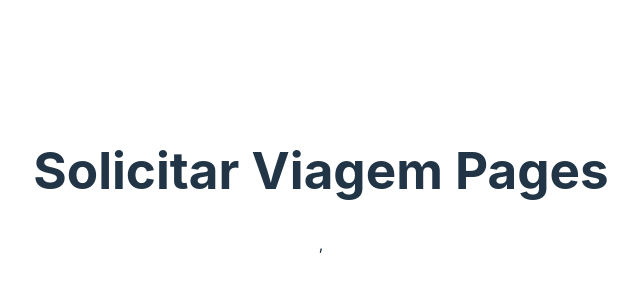
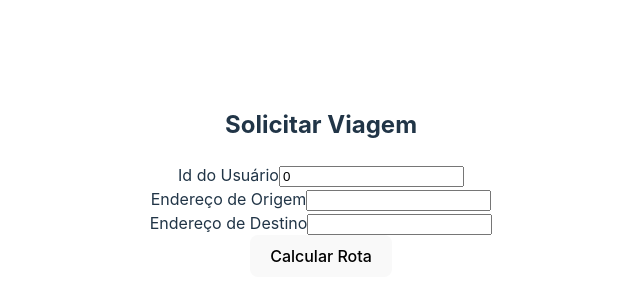
Before and after one commit to VictorLeichsenring/shopper-teste-tecnico, a React (Vite) app in the folder frontend/: page / in a window 1280 px wide. Shown: the part 218-518 px from the top of the page, without its empty margins (319-959 px from the left). Built offline with nearby package versions, Linux system fonts and the light colour scheme.

Commit message:
pagina solicitar viagem funcionando

```diff
--- /dev/null
+++ b/frontend/src/context/EstimateRideContext.ts
@@ -0,0 +1,7 @@
+import { createContext } from "react";
+import { EstimateRideContextType } from "../types/RideContextType";
+
+
+const EstimateRideContext = createContext({} as EstimateRideContextType);
+
+export default EstimateRideContext;
--- /dev/null
+++ b/frontend/src/context/EstimateRideProvider.tsx
@@ -0,0 +1,43 @@
+import { useCallback, useState } from "react";
+import { EstimateRideType } from "../types/EstimateRideType";
+import { useNavigate } from "react-router-dom";
+import shopperApi from "../utils/fetch";
+import EstimateRideContext from "./EstimateRideContext";
+
+function EstimateRideProvider({ children }: {children: React.ReactNode}) {
+  const[estimateRide, setEstimateRide] = useState<EstimateRideType | null>(null);
+  const [error, setError] = useState<string | null>(null);
+  const [loading, setLoading] = useState<boolean>(false);
+
+  const navigate = useNavigate();
+
+  const estimateRideApi = useCallback(
+    async (customerId: string, origin : string, destination: string) => {
+      setLoading(true);
+      setError(null);
+
+      try {
+        const response = await shopperApi('POST', '/ride/estimate', {
+          customer_id:customerId,
+          origin,
+          destination});
+        const data: EstimateRideType = response.data;
+        setEstimateRide(data);
+        navigate('opcoes');
+      } catch (error) {
+        console.error("Erro ao solicitar estimativa de viagem:", error);
+        setError("Erro ao solicitar estimativa de viagem. Tente novamente.");
+      } finally {
+        setLoading(false);
+      }
+  }, [navigate]);
+  return (
+    <EstimateRideContext.Provider value={{ estimateRide, estimateRideApi, error, loading }}>
+      {children}
+    </EstimateRideContext.Provider>
+  );
+}
+
+
+
+export default EstimateRideProvider;
--- a/frontend/src/main.tsx
+++ b/frontend/src/main.tsx
@@ -3,11 +3,14 @@ import { createRoot } from 'react-dom/client'
 import './index.css'
 import App from './App.tsx'
 import { BrowserRouter } from 'react-router-dom'
+import EstimateRideProvider from './context/EstimateRideProvider.tsx'
 
 createRoot(document.getElementById('root')!).render(
   <BrowserRouter>
-    <StrictMode>
-      <App />
-    </StrictMode>,
+    <EstimateRideProvider>
+      <StrictMode>
+        <App />
+      </StrictMode>
+    </EstimateRideProvider>
   </BrowserRouter>
 )
--- a/frontend/src/pages/SolicitarViagem/index.tsx
+++ b/frontend/src/pages/SolicitarViagem/index.tsx
@@ -1,6 +1,65 @@
+import { useContext, useState } from "react";
+import EstimateRideContext from "../../context/EstimateRideContext";
+
 function SolicitarViagem() {
+  const [userId, setUserId] = useState<number>(0);
+  const [originAddress, setOriginAddress] = useState<string>('');
+  const [destinationAddress, setDestinationAddress] = useState<string>('');
+  const { estimateRideApi } = useContext(EstimateRideContext);
+
+  const handleSubmit = async (e: { preventDefault: () => void; }) => {
+    e.preventDefault();
+    setUserId(0);
+    setOriginAddress('');
+    setDestinationAddress('');
+    await estimateRideApi(String(userId), originAddress, destinationAddress);
+  };
+
   return(
-    <h1>Solicitar Viagem Pages</h1>
+    <div className= 'solictar-viagem-container'>
+      <form onSubmit={handleSubmit}>
+        <h2>Solicitar Viagem</h2>
+        <div>
+          <label htmlFor="userId">
+            Id do Usuário
+          </label>
+          <input
+          type="number"
+          id="userId"
+          value={userId}
+          min={0}
+          onChange={(e) => setUserId(Number(e.target.value))}
+          required
+          />
+        </div>
+        <div>
+          <label htmlFor="originAddress">
+            Endereço de Origem
+          </label>
+          <input
+          type="text"
+          id="originAddress"
+          value={originAddress}
+          onChange={(e) => setOriginAddress(e.target.value)}
+          required
+          />
+        </div>
+        <div>
+          <label htmlFor="destinationAddress">
+            Endereço de Destino
+          </label>
+          <input
+          type="text"
+          id="destinationAddress"
+          value={destinationAddress}
+          onChange={(e) => setDestinationAddress(e.target.value)}
+          required
+          />
+        </div>
+        <button type="submit">Calcular Rota</button>
+      </form>
+
+    </div>
   )
 }
 
--- /dev/null
+++ b/frontend/src/types/ErrorType.ts
@@ -0,0 +1,4 @@
+export type ErrorType = {
+  errorCode: string,
+  errorDescription: string,
+}
--- /dev/null
+++ b/frontend/src/types/EstimateRideType.ts
@@ -0,0 +1,16 @@
+import { DriverType } from "./DriverType"
+
+export type EstimateRideType = {
+  origin: {
+    latitude: number,
+    longitude: number,
+  },
+  destination: {
+    latitude: number,
+    longitude: number,
+  },
+  distance: number,
+  duration: string,
+  options: DriverType[],
+  routeResponse: object,
+}
--- /dev/null
+++ b/frontend/src/types/RideContextType.ts
@@ -0,0 +1,8 @@
+import { EstimateRideType } from "./EstimateRideType";
+
+export type EstimateRideContextType = {
+  estimateRide: EstimateRideType | null;
+  estimateRideApi: (customerId: string, origin: string, destination: string) => void,
+  error: string | null;
+  loading: boolean;
+}
--- /dev/null
+++ b/frontend/src/types/RidesByCustomerType.ts
@@ -0,0 +1,6 @@
+import { RideType } from "./RideType";
+
+export type RidesByCustomerType = {
+  customerId: string,
+  rides : RideType[],
+}
--- a/frontend/src/utils/fetch.ts
+++ b/frontend/src/utils/fetch.ts
@@ -1,6 +1,6 @@
 import axios from "axios";
 
-const HOST = "localhost:3001";
+const HOST = "localhost:8080";
 const PROTOCOL = "http";
 
 const fetch = axios.create({
```
Also changed, not shown: frontend/src/types/DriverType.ts (added, +14 -0 lines), frontend/src/types/RideType.ts (added, +12 -0 lines), 1 other file (tests, documents, lock files or other folders).
